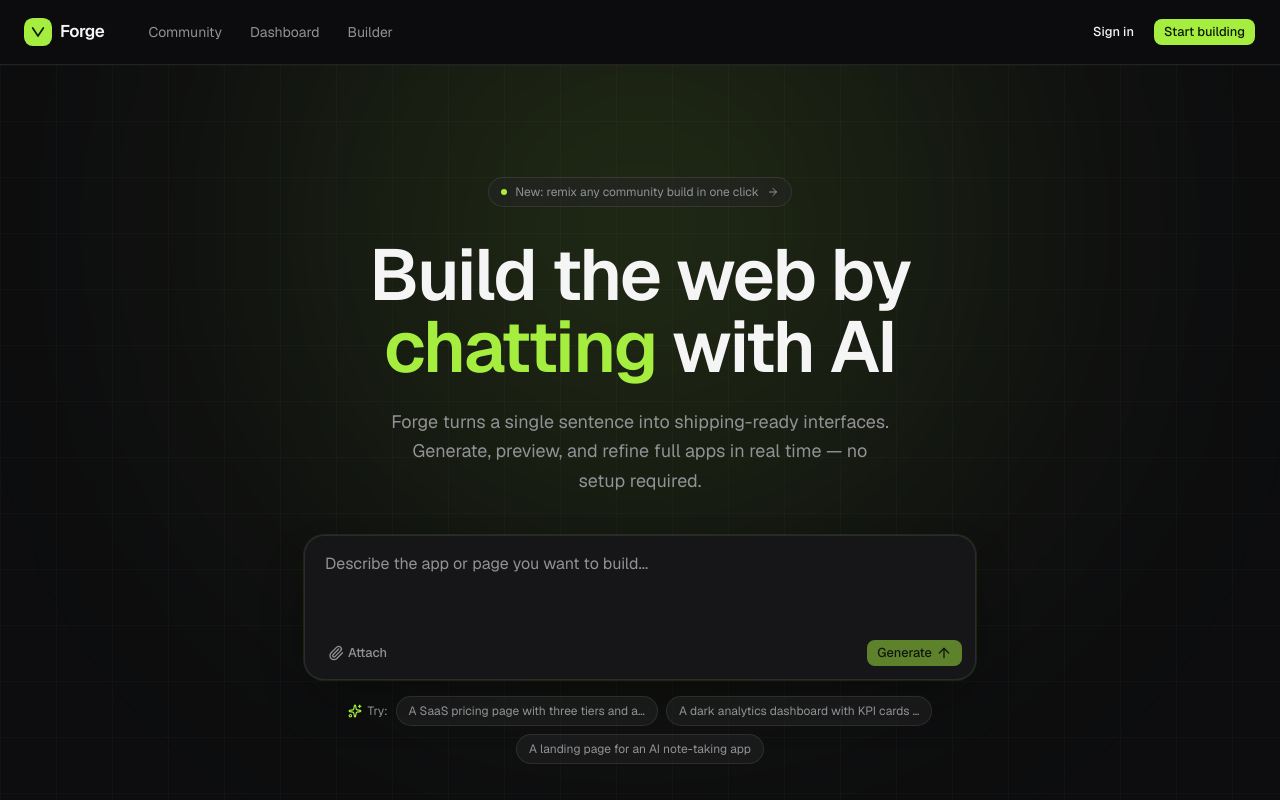
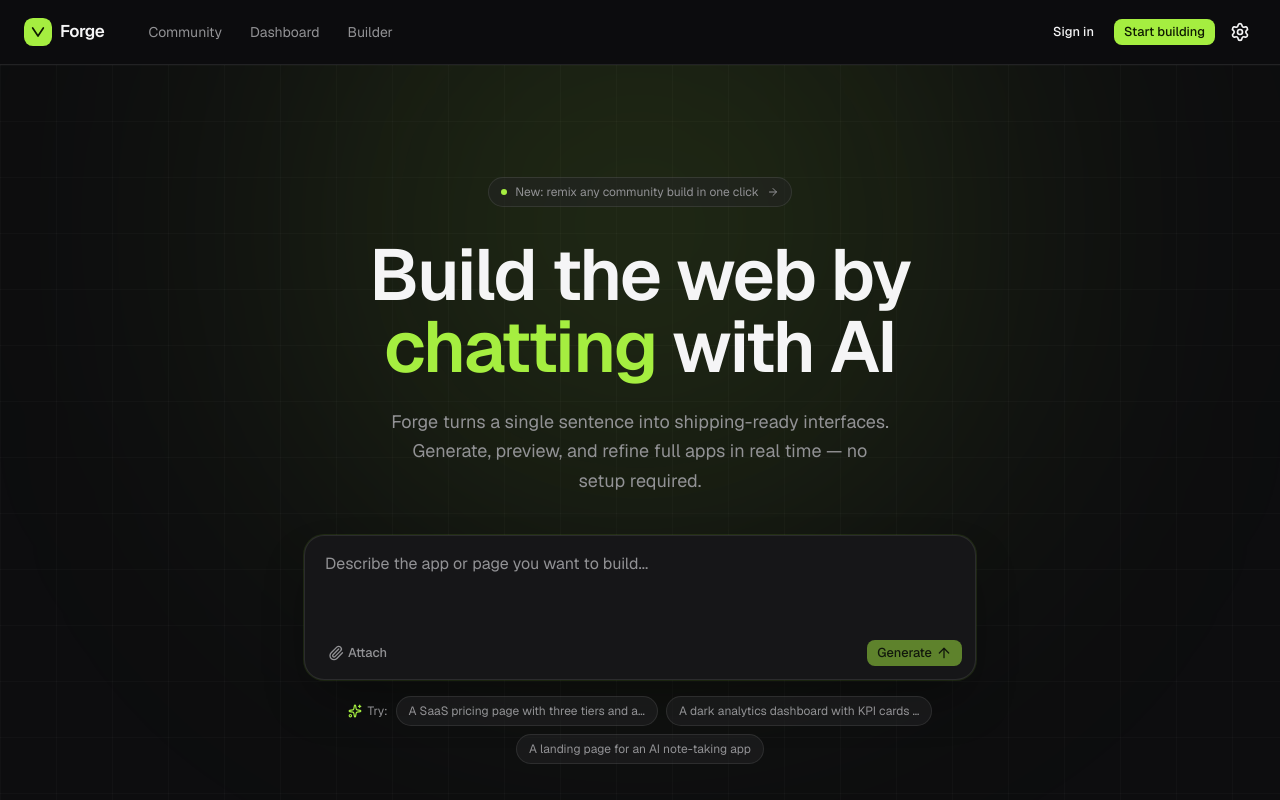
Before and after one commit to rajshah9305/v0-vercel-clone-recreation, a Next.js app: page / in a window 1280 px wide. Shown: the top 800 px of the page. Built offline with nearby package versions, Linux system fonts and the light colour scheme.

Commit message:
Update site header to include settings menu in top right corner

```diff
--- a/components/site-header.tsx
+++ b/components/site-header.tsx
@@ -6,6 +6,7 @@ import { Menu } from 'lucide-react'
 import { useState } from 'react'
 import { Logo } from '@/components/logo'
 import { Button } from '@/components/ui/button'
+import { SettingsMenu } from '@/components/settings-menu'
 import { cn } from '@/lib/utils'
 
 const NAV = [
@@ -56,6 +57,7 @@ export function SiteHeader() {
             nativeButton={false}
             render={<Link href="/chat">Start building</Link>}
           />
+          <SettingsMenu />
           <Button
             variant="ghost"
             size="icon"
```
